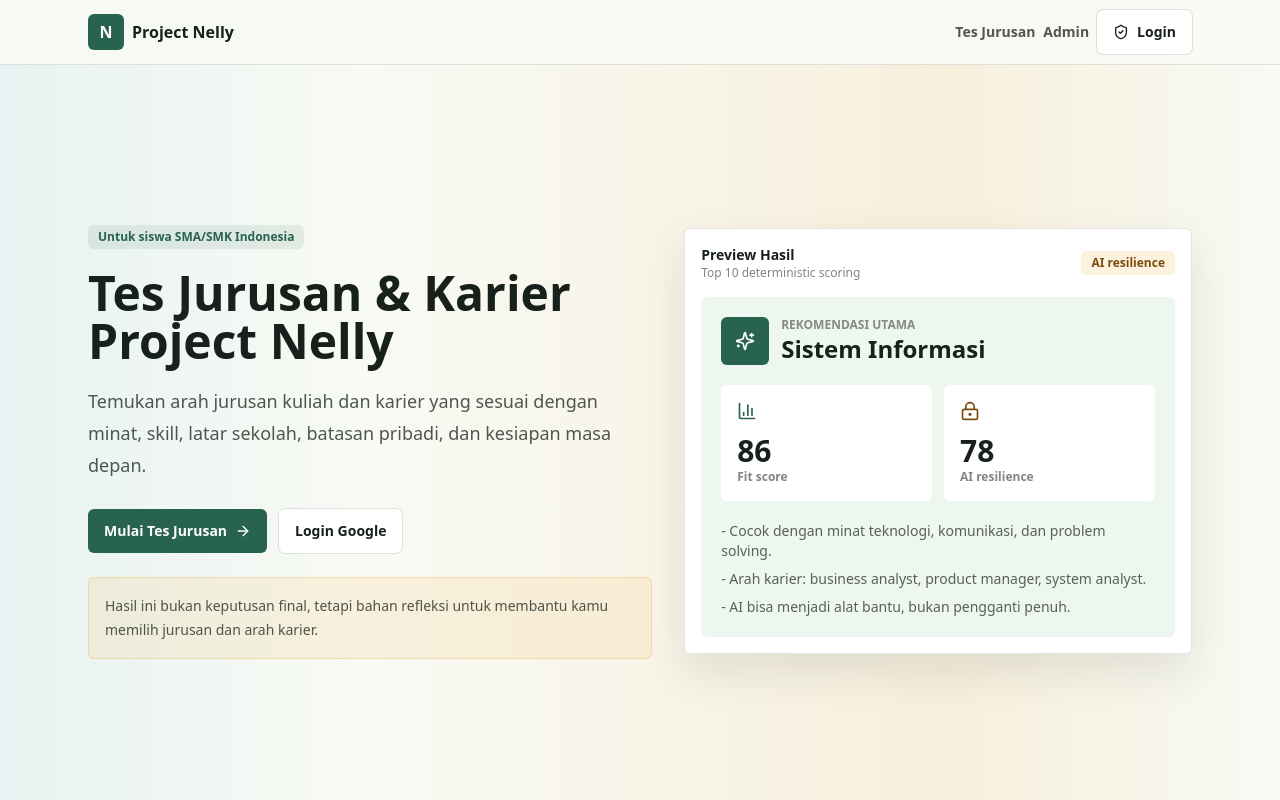
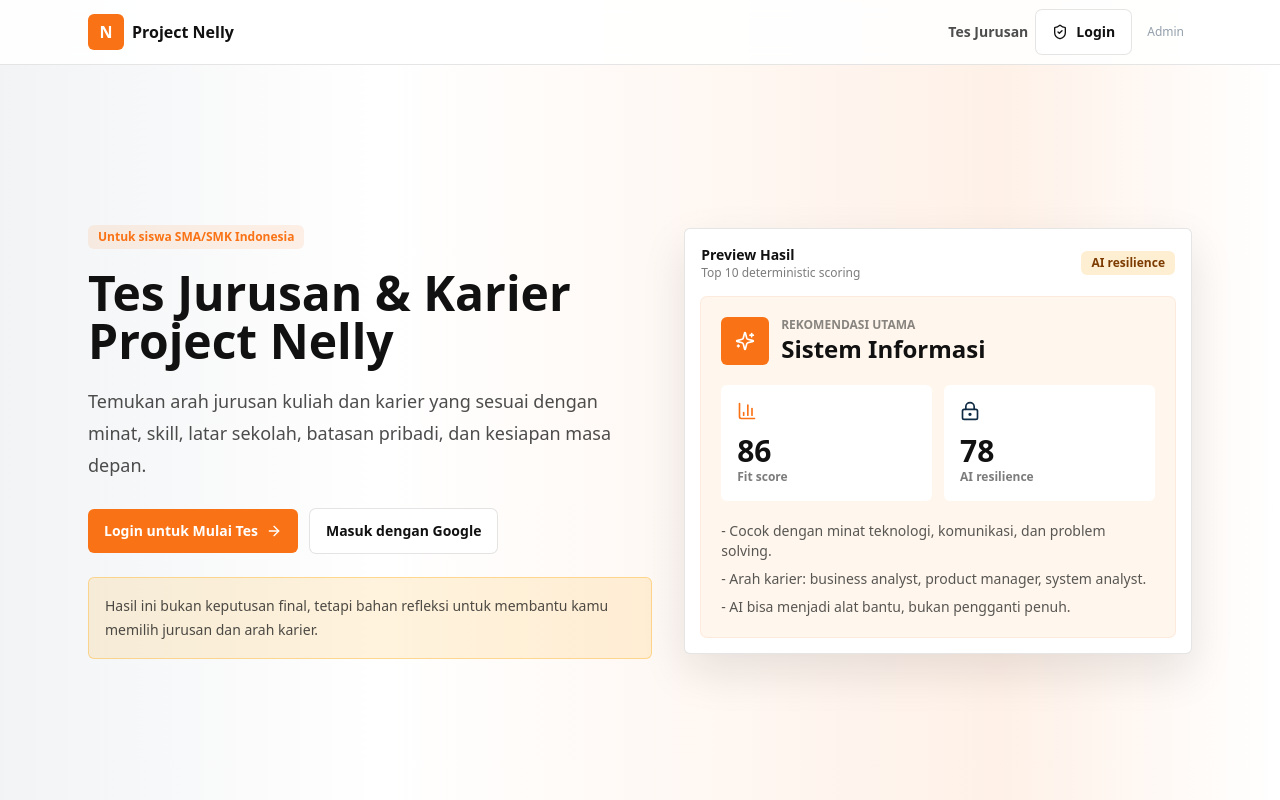
Before and after one commit to chrisjosh1097/Project-Nelly-s-Undergraduate-and-Career-Assessment-Program, a Next.js app: page / in a window 1280 px wide. Shown: the top 800 px of the page. Built offline with nearby package versions, Linux system fonts and the light colour scheme; no server answers.

Commit message:
feat: finalize Project Nelly recommendation website MVP

```diff
--- a/src/app/globals.css
+++ b/src/app/globals.css
@@ -4,7 +4,7 @@
 
 :root {
   color-scheme: light;
-  background: #f8faf4;
+  background: #ffffff;
 }
 
 * {
@@ -18,9 +18,9 @@ html {
 body {
   margin: 0;
   background:
-    linear-gradient(90deg, rgba(207, 232, 239, 0.42), transparent 28%, rgba(244, 184, 96, 0.16) 74%, transparent),
-    #f8faf4;
-  color: #17201a;
+    linear-gradient(90deg, rgba(15, 42, 67, 0.055), transparent 30%, rgba(249, 115, 22, 0.10) 78%, transparent),
+    #ffffff;
+  color: #111111;
 }
 
 button,
@@ -31,5 +31,5 @@ select {
 }
 
 ::selection {
-  background: rgba(40, 99, 79, 0.22);
+  background: rgba(249, 115, 22, 0.24);
 }
--- a/src/app/page.tsx
+++ b/src/app/page.tsx
@@ -17,14 +17,14 @@ export default function LandingPage() {
             dan kesiapan masa depan.
           </p>
           <div className="mt-7 flex flex-wrap gap-3">
-            <Link href="/assessment">
+            <Link href="/login?next=/assessment">
               <Button>
-                Mulai Tes Jurusan
+                Login untuk Mulai Tes
                 <ArrowRight className="h-4 w-4" />
               </Button>
             </Link>
-            <Link href="/login">
-              <Button variant="secondary">Login Google</Button>
+            <Link href="/login?next=/assessment">
+              <Button variant="secondary">Masuk dengan Google</Button>
             </Link>
           </div>
           <p className="mt-6 max-w-xl rounded-md border border-marigold/40 bg-marigold/15 p-4 text-sm leading-6 text-ink/75">
@@ -41,7 +41,7 @@ export default function LandingPage() {
               </div>
               <Badge tone="gold">AI resilience</Badge>
             </div>
-            <div className="rounded-md bg-[#EEF7EF] p-5">
+            <div className="rounded-md bg-[#FFF7ED] p-5 ring-1 ring-leaf/15">
               <div className="flex items-center gap-3">
                 <div className="grid h-12 w-12 place-items-center rounded-md bg-leaf text-white">
                   <Sparkles className="h-5 w-5" />
@@ -58,7 +58,7 @@ export default function LandingPage() {
                   <div className="text-xs font-semibold text-ink/55">Fit score</div>
                 </div>
                 <div className="rounded-md bg-white p-4">
-                  <LockKeyhole className="h-5 w-5 text-[#7A4D0D]" />
+                  <LockKeyhole className="h-5 w-5 text-moss" />
                   <div className="mt-3 text-3xl font-black text-ink">78</div>
                   <div className="text-xs font-semibold text-ink/55">AI resilience</div>
                 </div>
--- a/src/components/admin/AdminDashboard.tsx
+++ b/src/components/admin/AdminDashboard.tsx
@@ -282,7 +282,7 @@ export function AdminDashboard() {
 
       {selected ? (
         <div className="fixed inset-0 z-50 overflow-y-auto bg-black/45 p-4">
-          <div className="mx-auto max-w-5xl rounded-md bg-[#F8FAF4] p-4 shadow-soft">
+          <div className="mx-auto max-w-5xl rounded-md bg-white p-4 shadow-soft">
             <div className="mb-4 flex justify-end">
               <Button variant="secondary" onClick={() => setSelected(null)}>
                 Tutup
--- a/src/components/assessment/AssessmentForm.tsx
+++ b/src/components/assessment/AssessmentForm.tsx
@@ -250,7 +250,7 @@ export function AssessmentForm() {
         <div className="fixed inset-0 z-50 grid place-items-center bg-black/40 px-4">
           <div className="w-full max-w-md rounded-md bg-white p-6 shadow-soft">
             <div className="mb-4 flex items-center gap-3">
-              <div className="grid h-10 w-10 place-items-center rounded-md bg-marigold/25 text-[#7A4D0D]">
+              <div className="grid h-10 w-10 place-items-center rounded-md bg-leaf/10 text-leaf">
                 <CheckCircle2 className="h-5 w-5" />
               </div>
               <h2 className="text-lg font-bold text-ink">Konfirmasi Submit</h2>
--- a/src/components/auth/Header.tsx
+++ b/src/components/auth/Header.tsx
@@ -7,20 +7,18 @@ import { useAuth } from "@/components/auth/AuthProvider";
 
 export function Header() {
   const { user, signOut, loading } = useAuth();
+  const assessmentHref = user ? "/assessment" : "/login?next=/assessment";
 
   return (
-    <header className="sticky top-0 z-30 border-b border-black/10 bg-[#F8FAF4]/90 backdrop-blur">
+    <header className="sticky top-0 z-30 border-b border-black/10 bg-white/90 backdrop-blur">
       <div className="mx-auto flex h-16 max-w-6xl items-center justify-between px-4 sm:px-6">
         <Link href="/" className="flex items-center gap-2 font-bold text-ink">
           <span className="grid h-9 w-9 place-items-center rounded-md bg-leaf text-white">N</span>
           <span>Project Nelly</span>
         </Link>
         <nav className="flex items-center gap-2">
-          <Link href="/assessment" className="hidden text-sm font-semibold text-ink/75 hover:text-ink sm:inline">
+          <Link href={assessmentHref} className="hidden text-sm font-semibold text-ink/75 hover:text-ink sm:inline">
             Tes Jurusan
-          </Link>
-          <Link href="/admin" className="hidden text-sm font-semibold text-ink/75 hover:text-ink sm:inline">
-            Admin
           </Link>
           {loading ? null : user ? (
             <Button variant="ghost" onClick={signOut} title="Keluar">
@@ -35,6 +33,12 @@ export function Header() {
               </Button>
             </Link>
           )}
+          <Link
+            href="/admin"
+            className="hidden rounded-md px-2 py-1 text-xs font-medium text-moss/45 transition hover:bg-black/5 hover:text-moss sm:inline"
+          >
+            Admin
+          </Link>
         </nav>
       </div>
     </header>
--- a/src/components/auth/LoginPanel.tsx
+++ b/src/components/auth/LoginPanel.tsx
@@ -38,8 +38,8 @@ export function LoginPanel() {
           <ShieldCheck className="h-5 w-5" />
         </div>
         <div>
-          <h1 className="text-xl font-bold text-ink">Login Google</h1>
-          <p className="text-sm text-ink/65">Gunakan email Google yang terverifikasi.</p>
+          <h1 className="text-xl font-bold text-ink">Login untuk mulai tes</h1>
+          <p className="text-sm text-ink/65">Gunakan email Google terverifikasi sebelum mengisi assessment.</p>
         </div>
       </div>
       <Button className="w-full" onClick={handleLogin} disabled={loading}>
--- a/src/components/results/ResultsView.tsx
+++ b/src/components/results/ResultsView.tsx
@@ -100,7 +100,7 @@ export function ResultsView({ submission, compact = false }: { submission: Submi
           <div className="mb-5 rounded-md border border-coral/25 bg-coral/10 p-3 text-sm text-ink">{downloadError}</div>
         ) : null}
 
-        <div className="rounded-md border border-leaf/25 bg-[#EEF7EF] p-5 sm:p-7">
+        <div className="rounded-md border border-leaf/25 bg-[#FFF7ED] p-5 ring-1 ring-leaf/10 sm:p-7">
           <div className="flex flex-col justify-between gap-4 lg:flex-row">
             <div>
               <div className="flex flex-wrap gap-2">
@@ -119,10 +119,10 @@ export function ResultsView({ submission, compact = false }: { submission: Submi
                 <div className="text-xs font-semibold uppercase tracking-wide text-ink/55">Overall Fit</div>
                 <ScoreBar value={top.overallFitScore} />
               </div>
-              <div className="rounded-md bg-marigold/25 p-4 ring-1 ring-marigold/40">
-                <Wand2 className="h-5 w-5 text-[#7A4D0D]" />
-                <div className="mt-3 text-3xl font-black text-ink">{top.aiFutureResilienceScore}</div>
-                <div className="text-xs font-semibold uppercase tracking-wide text-ink/55">AI Resilience</div>
+              <div className="rounded-md bg-moss p-4 text-white ring-1 ring-moss/20">
+                <Wand2 className="h-5 w-5 text-white" />
+                <div className="mt-3 text-3xl font-black text-white">{top.aiFutureResilienceScore}</div>
+                <div className="text-xs font-semibold uppercase tracking-wide text-white/75">AI Resilience</div>
                 <ScoreBar value={top.aiFutureResilienceScore} tone="gold" />
               </div>
             </div>
--- a/src/components/ui/Badge.tsx
+++ b/src/components/ui/Badge.tsx
@@ -13,8 +13,8 @@ export function Badge({
   const tones = {
     neutral: "bg-black/5 text-ink",
     green: "bg-leaf/10 text-leaf",
-    gold: "bg-marigold/20 text-[#7A4D0D]",
-    blue: "bg-skysoft/70 text-[#24515B]",
+    gold: "bg-marigold/20 text-[#7C3B00]",
+    blue: "bg-skysoft text-moss",
     coral: "bg-coral/10 text-coral"
   };
 
--- a/src/components/ui/Button.tsx
+++ b/src/components/ui/Button.tsx
@@ -10,10 +10,10 @@ interface ButtonProps extends ButtonHTMLAttributes<HTMLButtonElement> {
 
 export function Button({ className, variant = "primary", children, ...props }: ButtonProps) {
   const variants: Record<ButtonVariant, string> = {
-    primary: "bg-leaf text-white hover:bg-[#1f5140] focus-visible:ring-leaf",
-    secondary: "bg-white text-ink ring-1 ring-black/10 hover:bg-skysoft/45 focus-visible:ring-leaf",
+    primary: "bg-leaf text-white hover:bg-[#EA580C] focus-visible:ring-leaf",
+    secondary: "bg-white text-ink ring-1 ring-black/10 hover:bg-skysoft focus-visible:ring-leaf",
     ghost: "bg-transparent text-ink hover:bg-black/5 focus-visible:ring-leaf",
-    danger: "bg-coral text-white hover:bg-[#bf5f46] focus-visible:ring-coral"
+    danger: "bg-coral text-white hover:bg-[#B91C1C] focus-visible:ring-coral"
   };
 
   return (
--- a/tailwind.config.ts
+++ b/tailwind.config.ts
@@ -9,15 +9,15 @@ const config: Config = {
   theme: {
     extend: {
       colors: {
-        ink: "#17201A",
-        leaf: "#28634F",
-        moss: "#6B8E5B",
-        skysoft: "#CFE8EF",
-        marigold: "#F4B860",
-        coral: "#D86F52"
+        ink: "#111111",
+        leaf: "#F97316",
+        moss: "#0F2A43",
+        skysoft: "#E9EEF6",
+        marigold: "#FFB020",
+        coral: "#DC2626"
       },
       boxShadow: {
-        soft: "0 18px 45px rgba(23, 32, 26, 0.10)"
+        soft: "0 18px 45px rgba(17, 17, 17, 0.10)"
       }
     }
   },
```
Also changed, not shown: 1 other file (tests, documents, lock files or other folders).
